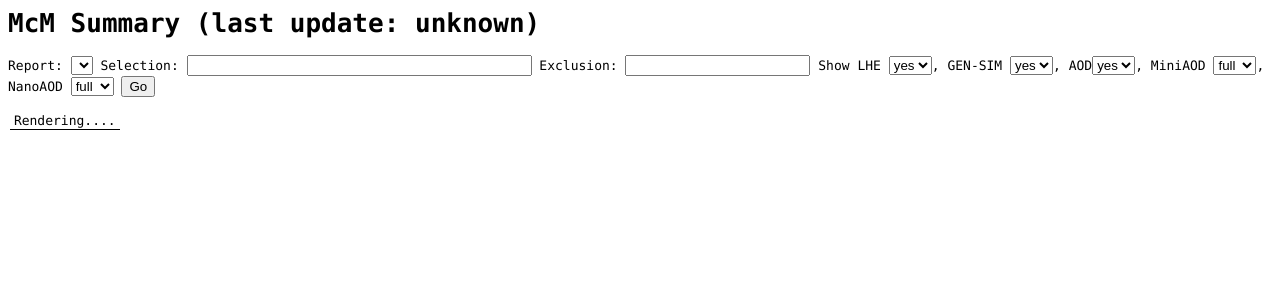
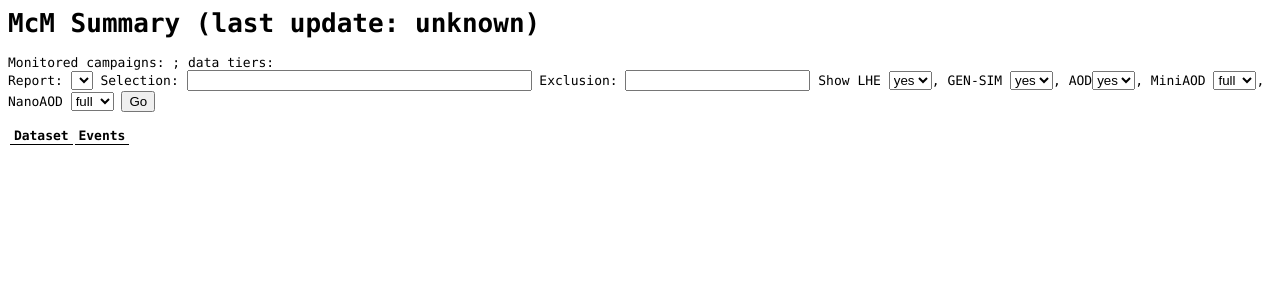
Before and after one commit to gpetruc/scripts, a PHP site: page /listMCM.php in a window 1280 px wide. Shown: the top 300 px of the page. Run offline with PHP 8.4, Linux system fonts and the light colour scheme; lists and menus that the app fills with data are empty; some libraries are stand-ins or nearby versions.

Commit message:
Fix for Safari & Chrome

```diff
--- a/php/listMCM.php
+++ b/php/listMCM.php
@@ -136,7 +136,7 @@
     document.getElementById("total").innerHTML = "<tr><td>Rendering....</td></tr>";
     document.title = "McM Summary (" + lastupdate + ")";
     document.getElementById("toptitle").innerHTML = "McM Summary (last update: " + lastupdate + ")";
-    document.getElementById("extra").innerHTML = "Monitored campaigns: "+Array.join(campaigns, ", ")+"; data tiers: "+Array.join(alltiers, ", ");
+    document.getElementById("extra").innerHTML = "Monitored campaigns: "+campaigns.join(", ")+"; data tiers: "+alltiers.join(", ");
     sorted = filterdata();
     var ret = "<tr><th>Dataset</th><th>Events</th>";
     for (var i = 0; i < tiers.length; ++i) {
```
